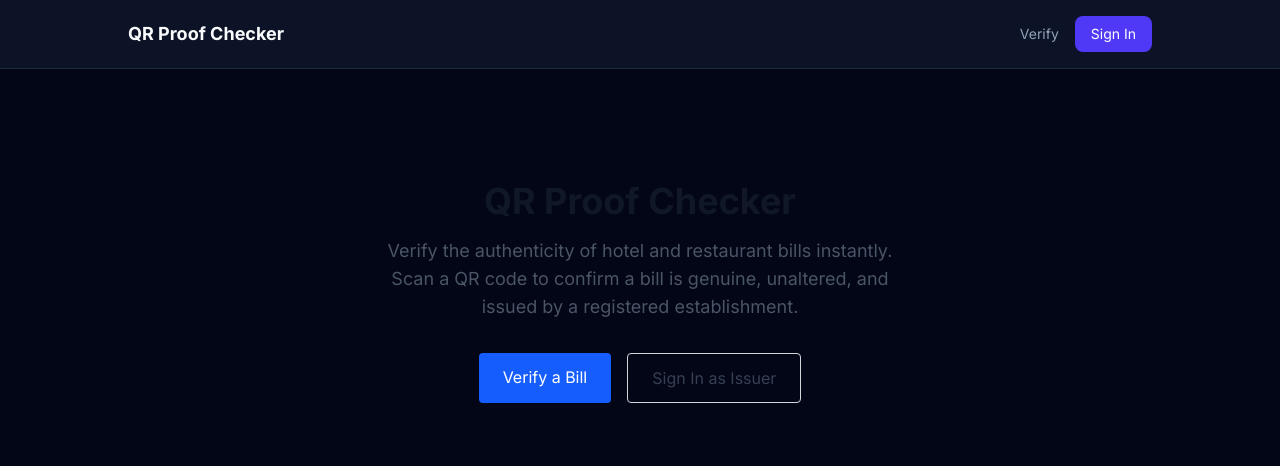
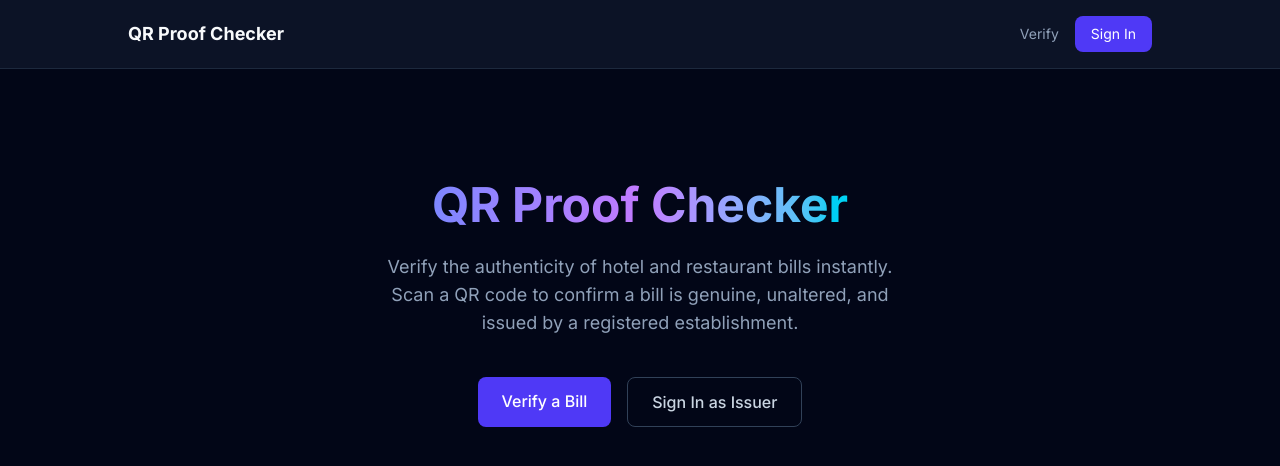
Before and after one commit to gunawanwilljkt/qr-proof-checker, a Next.js app in the folder qr-proof-checker/: page / in a window 1280 px wide. Shown: the top 466 px of the page. Built offline with nearby package versions, Linux system fonts and the light colour scheme; no server answers.

Commit message:
feat: dark theme landing page with gradient text

```diff
--- a/qr-proof-checker/src/app/page.tsx
+++ b/qr-proof-checker/src/app/page.tsx
@@ -3,22 +3,24 @@ import Link from "next/link";
 export default function Home() {
   return (
     <div className="flex flex-col items-center justify-center py-20 text-center">
-      <h1 className="text-4xl font-bold text-gray-900">QR Proof Checker</h1>
-      <p className="mt-4 max-w-lg text-lg text-gray-600">
+      <h1 className="text-5xl font-bold bg-gradient-to-r from-indigo-400 via-purple-400 to-cyan-400 bg-clip-text text-transparent">
+        QR Proof Checker
+      </h1>
+      <p className="mt-6 max-w-lg text-lg text-slate-400">
         Verify the authenticity of hotel and restaurant bills instantly. Scan a
         QR code to confirm a bill is genuine, unaltered, and issued by a
         registered establishment.
       </p>
-      <div className="mt-8 flex gap-4">
+      <div className="mt-10 flex gap-4">
         <Link
           href="/verify"
-          className="rounded bg-blue-600 px-6 py-3 text-white hover:bg-blue-700"
+          className="rounded-lg bg-indigo-600 px-6 py-3 text-white hover:bg-indigo-500 transition-colors font-medium"
         >
           Verify a Bill
         </Link>
         <Link
           href="/login"
-          className="rounded border border-gray-300 px-6 py-3 text-gray-700 hover:bg-gray-50"
+          className="rounded-lg border border-slate-700 px-6 py-3 text-slate-300 hover:bg-slate-800 transition-colors font-medium"
         >
           Sign In as Issuer
         </Link>
```
